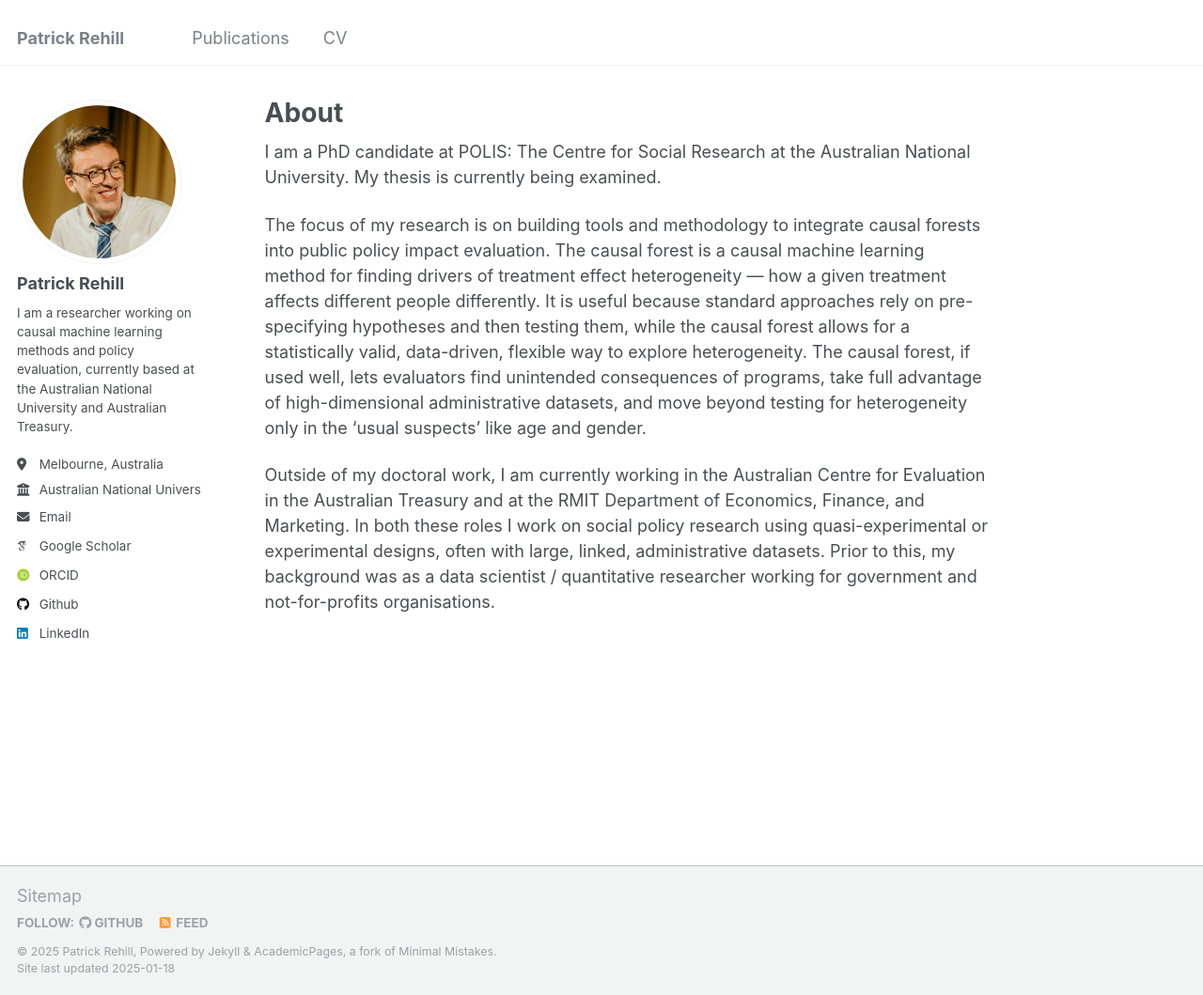
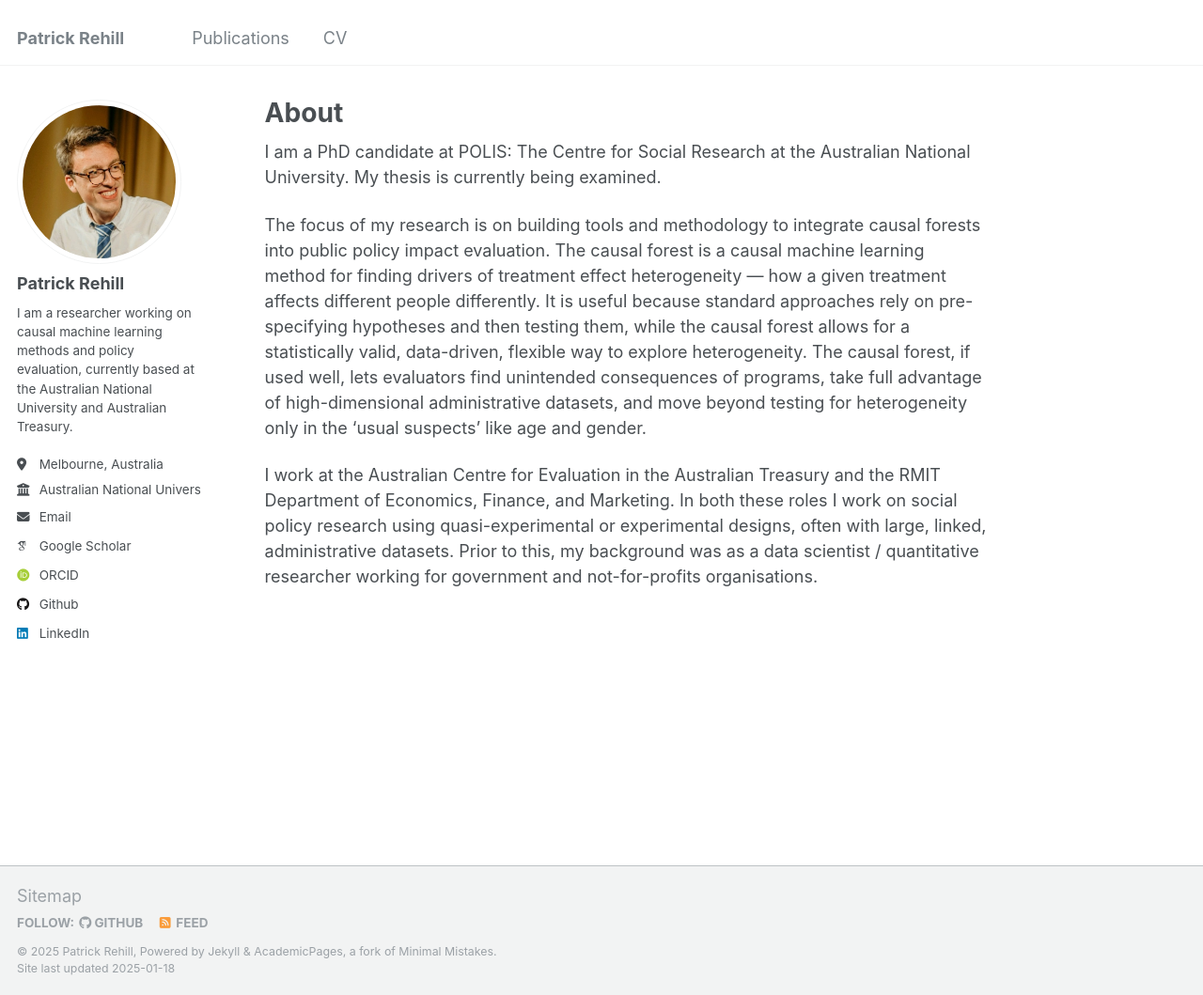
Before and after one commit to pbrehill/pbrehill.github.io, a Jekyll site: the page built from _pages/about.md, in a window 1280 px wide and 1059 px high. Shown: the whole window at 94% size. Built offline with Jekyll 4.4.1, drawn with Linux system fonts in a browser that asks for light colours; some web fonts are replaced.

Commit message:
About wording

```diff
--- a/_pages/about.md
+++ b/_pages/about.md
@@ -11,4 +11,4 @@ I am a PhD candidate at POLIS: The Centre for Social Research at the Australian
 
 The focus of my research is on building tools and methodology to integrate causal forests into public policy impact evaluation. The causal forest is a causal machine learning method for finding drivers of treatment effect heterogeneity — how a given treatment affects different people differently. It is useful because standard approaches rely on pre-specifying hypotheses and then testing them, while the causal forest allows for a statistically valid, data-driven, flexible way to explore heterogeneity. The causal forest, if used well, lets evaluators find unintended consequences of programs, take full advantage of high-dimensional administrative datasets, and move beyond testing for heterogeneity only in the 'usual suspects' like age and gender.
 
-Outside of my doctoral work, I am currently working in the Australian Centre for Evaluation in the Australian Treasury and at the RMIT Department of Economics, Finance, and Marketing. In both these roles I work on social policy research using quasi-experimental or experimental designs, often with large, linked, administrative datasets. Prior to this, my background was as a data scientist / quantitative researcher working for government and not-for-profits organisations.
+I work at the Australian Centre for Evaluation in the Australian Treasury and the RMIT Department of Economics, Finance, and Marketing. In both these roles I work on social policy research using quasi-experimental or experimental designs, often with large, linked, administrative datasets. Prior to this, my background was as a data scientist / quantitative researcher working for government and not-for-profits organisations.
```
